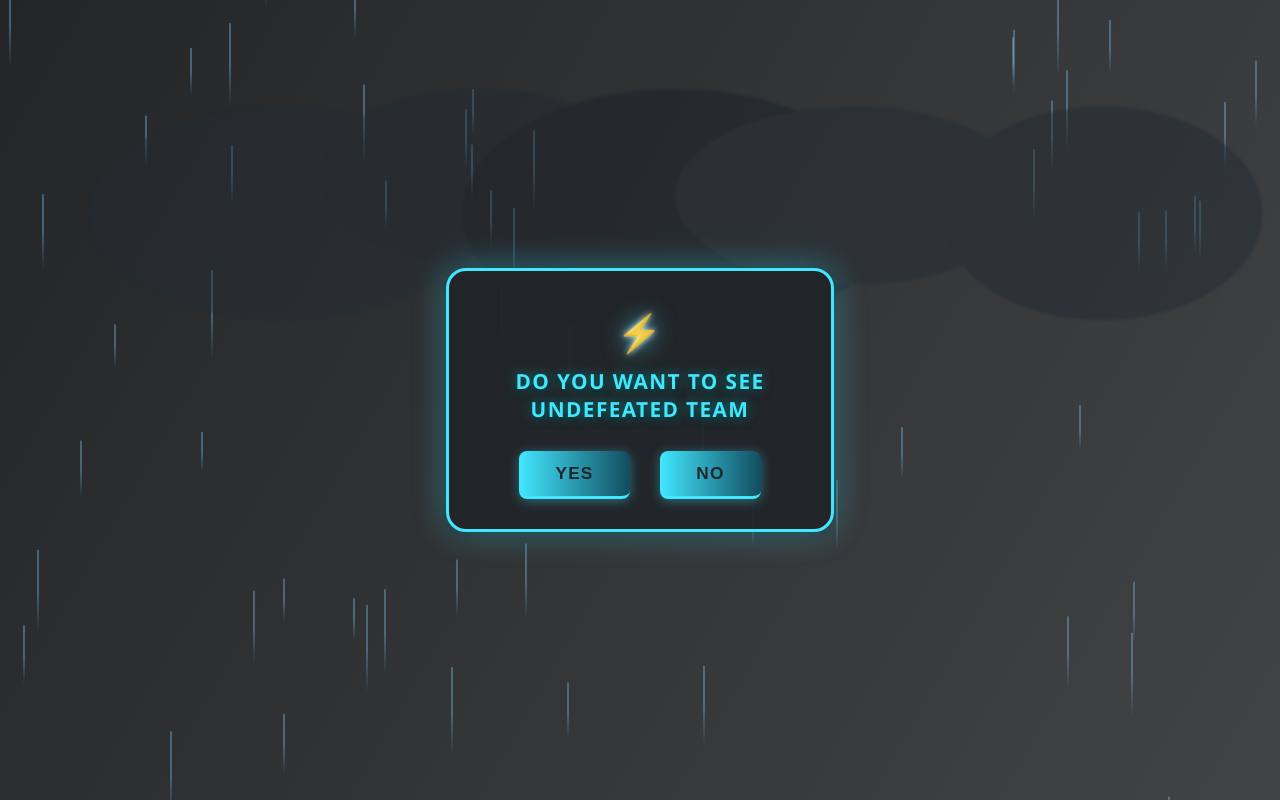
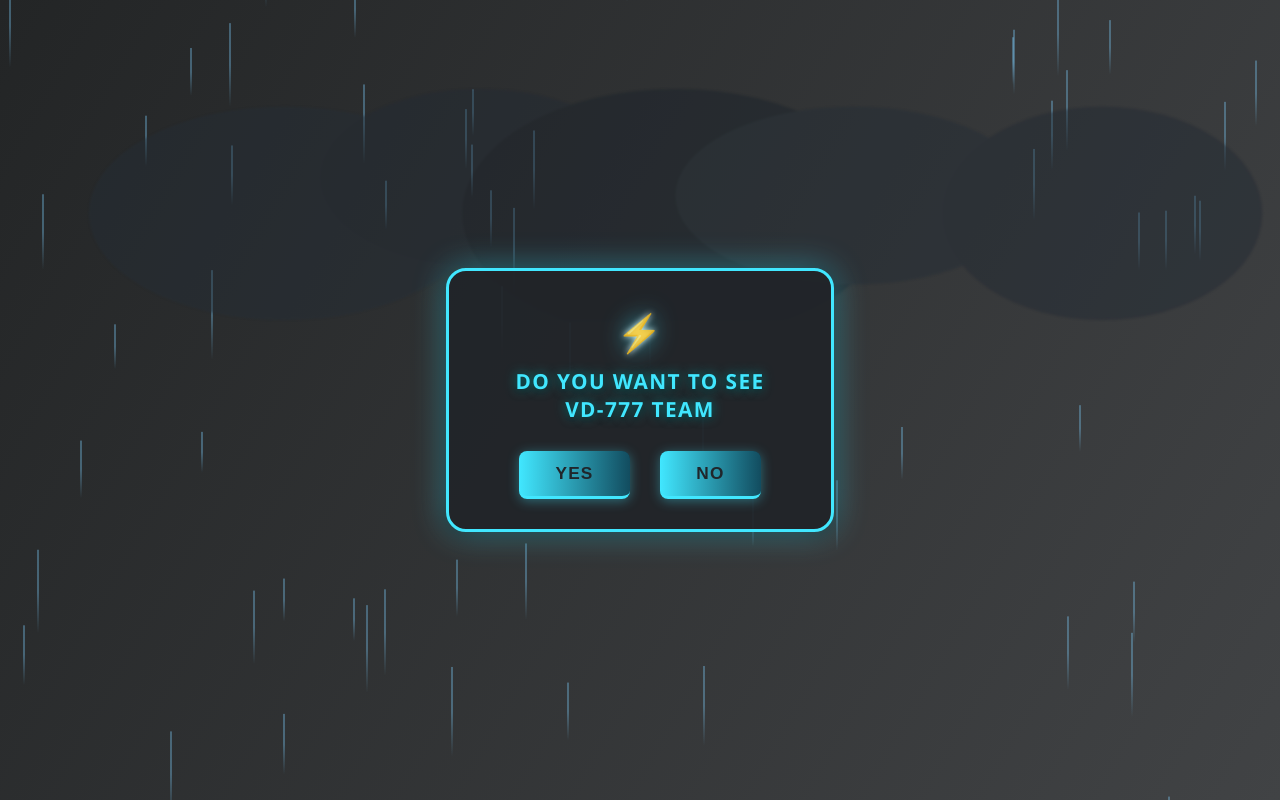
Before and after one commit to ZarkDev098/DOX-PROJECT-2025-IT-S-ME-ZARK, a website: page public/index.html in a window 1280 px wide. Drawn offline with Linux system fonts and the light colour scheme.

Commit message:
Update index.html

```diff
--- a/public/index.html
+++ b/public/index.html
@@ -2,7 +2,7 @@
 <html lang="en">
 <head>
   <meta charset="UTF-8">
-  <title>Undefeated Team ⚡</title>
+  <title> VD-777 TEAM ⚡</title>
   <meta name="viewport" content="width=device-width, initial-scale=1.0">
   <style>
     html, body {
@@ -278,15 +278,12 @@
     <ellipse cx="470" cy="110" rx="100" ry="50" fill="#252e37"/>
     <ellipse cx="610" cy="120" rx="90" ry="60" fill="#232a34"/>
   </svg>
-  <!-- Rain Animation -->
   <div class="rain" id="rain"></div>
-  <!-- Lightning Flash -->
   <div class="lightning"></div>
-  <!-- Prompt Section -->
   <div class="prompt-container" id="prompt">
     <div class="question">
       <span class="storm-icon">⚡️</span>
-      DO YOU WANT TO SEE <b>UNDEFEATED TEAM</b>
+      DO YOU WANT TO SEE <b>VD-777 TEAM</b>
     </div>
     <div class="yesno-btns">
       <button id="yesBtn">YES</button>
@@ -294,7 +291,6 @@
     </div>
     <div id="no-message">Thank you! If you want to see, just come back again. 😊</div>
   </div>
-  <!-- Members Section -->
   <div class="members-container" id="members">
     <div class="members-title">
       <span class="storm-emoji">⛈️</span>
```
